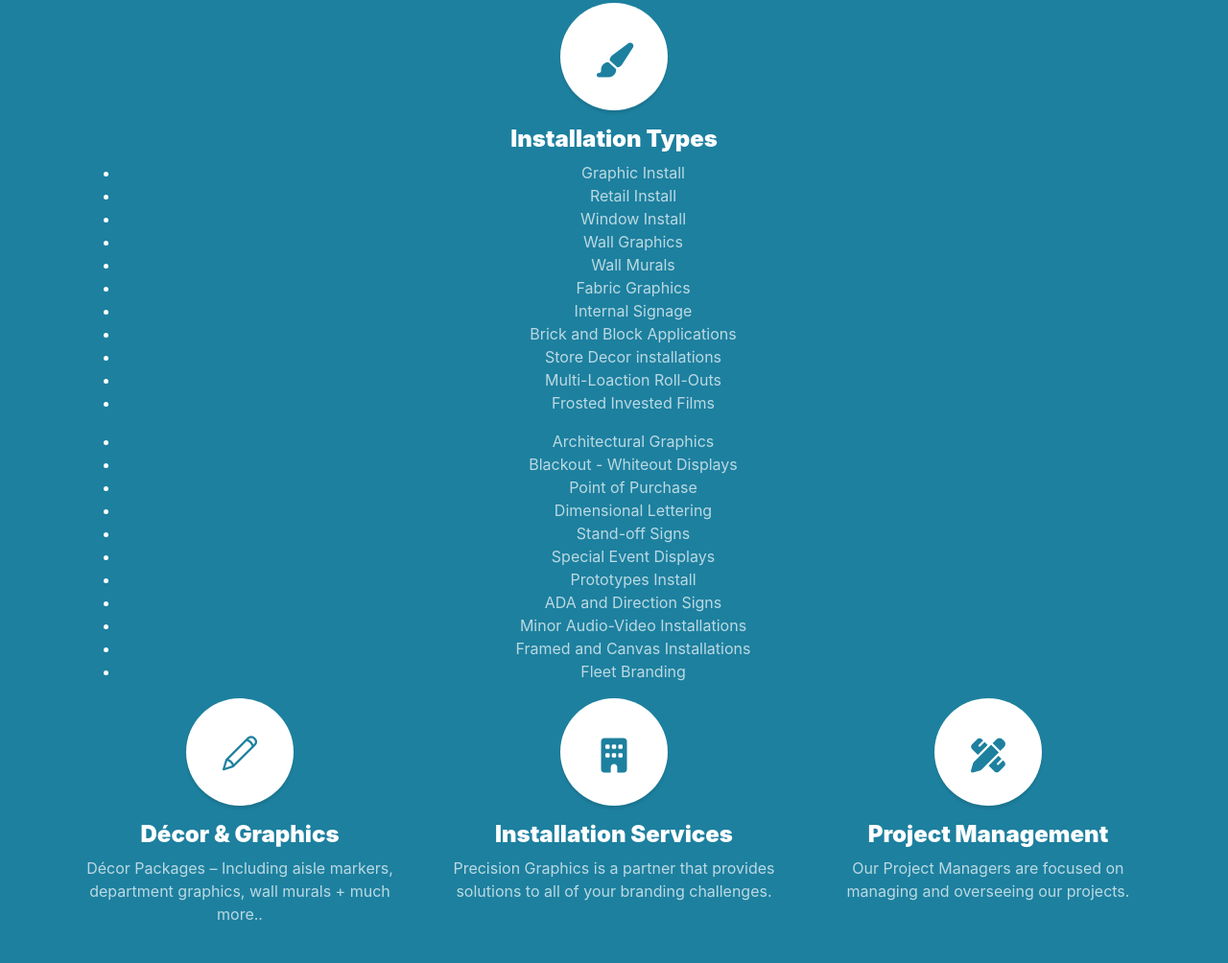
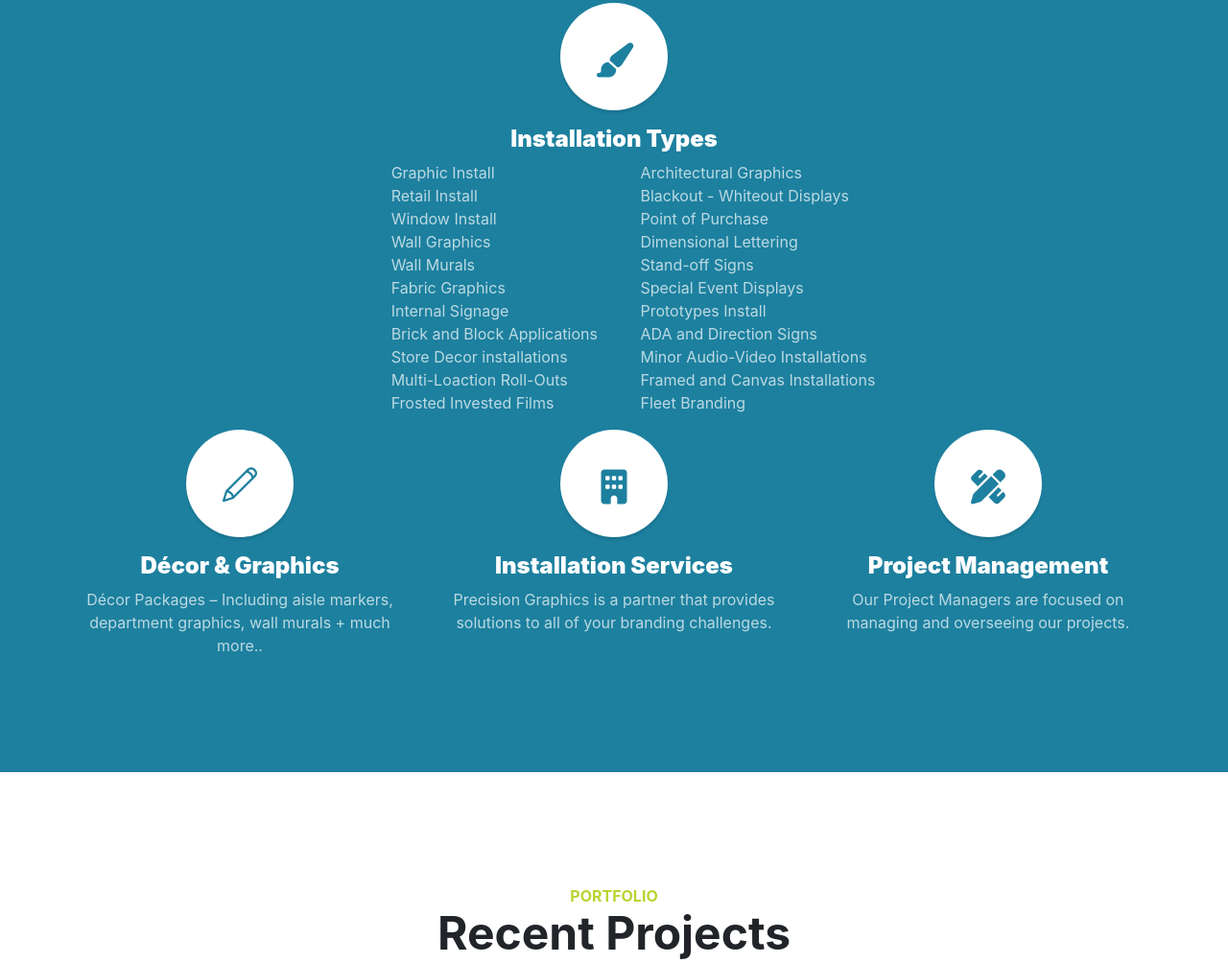
Before and after one commit to precisiongraphics/PrecisionGraphics, a plain HTML site: page index.html in a window 1280 px wide. Shown: the part 1543-2547 px from the top of the page at 96% size. Drawn offline with nearby package versions, Linux system fonts and the light colour scheme; a script that the page names is missing.

Commit message:
Add files via upload

```diff
--- a/css/untitled.css
+++ b/css/untitled.css
@@ -22,6 +22,9 @@
   color: #fff!important;
 }
 
+ul li {
+  color: white;
+}
 a:hover {
   color: #b8d432;
   text-decoration: underline;
@@ -62,6 +65,14 @@ body {
   background-color: #fff;
 }
 
+
 .shadow {
   box-shadow: 0px 10px -14px 14px #FFF;
 }
+
+.list {
+display: inline-block;
+list-style-type: none !important;
+text-align: left;
+
+}
```
Also changed, not shown: img/1.png (added), img/android-chrome-192x192.png (added), img/android-chrome-512x512.png (added), img/apple-touch-icon.png (added), img/bg-callout.jpg (added), img/favicon-16x16.png (added), img/favicon-32x32.png (added), img/portfolio-1.jpg (added), img/portfolio-2.jpg (added), 3 other files.
